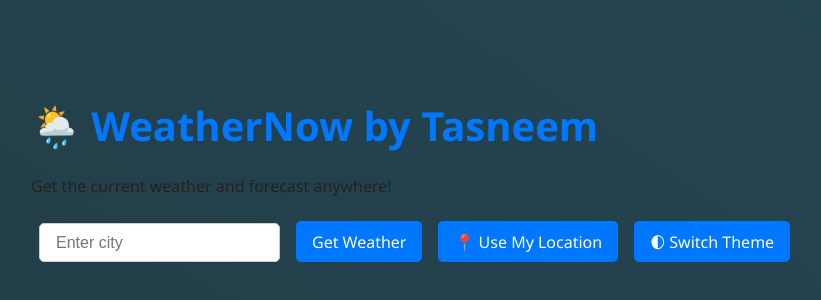
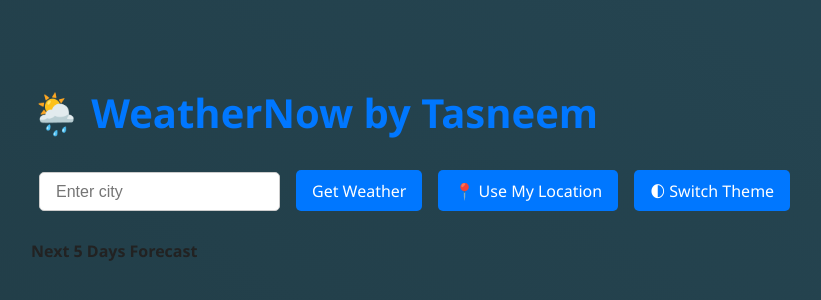
Before and after one commit to tasneemshaik-collab/weather-now, a React (Vite) app: page / in a window 1280 px wide. Shown: the part 258-558 px from the top of the page, without its empty margins (1-822 px from the left). Built offline with nearby package versions, Linux system fonts and the light colour scheme.

Commit message:
Final layout with styles and extra buttons

```diff
--- a/src/App.jsx
+++ b/src/App.jsx
@@ -72,8 +72,6 @@ function App() {
 
     <div className="app">
       <h1>🌦️ WeatherNow by Tasneem</h1>
-      <p>Get the current weather and forecast anywhere!</p>
-
       <div className="controls">
         <input
           type="text"
@@ -85,7 +83,9 @@ function App() {
         <button onClick={handleUseMyLocation}>📍 Use My Location</button>
         <button onClick={toggleTheme}>🌓 Switch Theme</button>
       </div>
-
+      <h4>
+        Next 5 Days Forecast
+      </h4>
       {weather && <WeatherDisplay weather={weather} />}
       {forecast.length > 0 && <ForecastDisplay forecast={forecast} />}
     </div>
```
